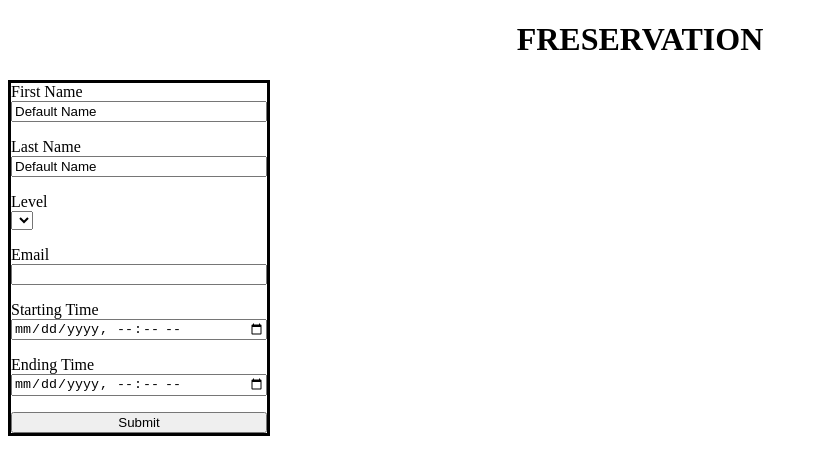
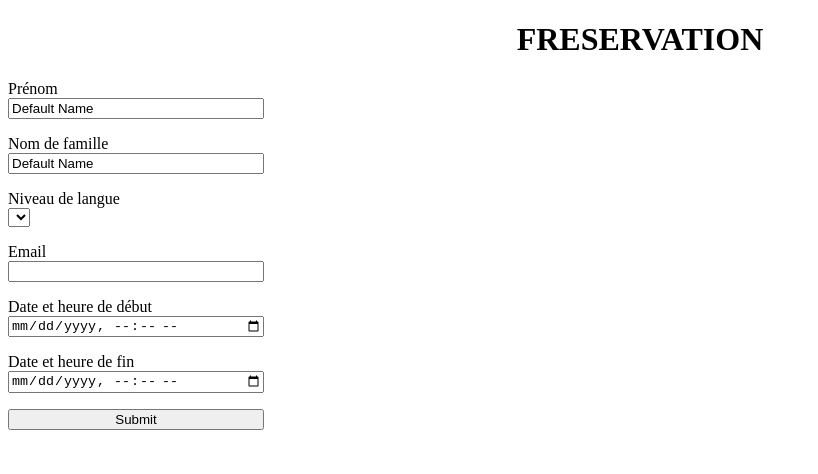
Before and after one commit to lefrancorentin/freservation, an Angular app in the folder freservation-front/: page / in a window 1280 px wide. Shown: the top 474 px of the page, without its empty margins (0-818 px from the left). Built offline with nearby package versions, Linux system fonts and the light colour scheme.

Commit message:
Validation et affichages d'erreurs basique avec template-driven form

```diff
--- a/freservation-front/src/app/registration-form/registration-form.component.html
+++ b/freservation-front/src/app/registration-form/registration-form.component.html
@@ -1,20 +1,42 @@
-<form class="form" (ngSubmit)="onSubmit()">
-  <label [for]="firstNameLabel">First Name</label>
-  <input type="text" [id]="firstNameLabel" [name]="firstNameLabel" [(ngModel)]="firstNameValue" class="form-element" />
-  <label [for]="firstNameLabel">Last Name</label>
-  <input type="text" [id]="firstNameLabel" [name]="lastNameLabel" [(ngModel)]="lastNameValue" class="form-element" />
-  <label [for]="levelLabel">Level</label>
-  <select [id]="levelLabel" [name]="levelLabel" [(ngModel)]="levelValue"  class="form-element">
+<div>
+  <form class="form" #form="ngForm" (ngSubmit)="onSubmit(form)">
+    <label [for]="firstNameLabel">Prénom</label>
+    <input type="text" [id]="firstNameLabel" [name]="firstNameLabel" [(ngModel)]="firstNameValue" #firstNameModel="ngModel" class="form-element" required />
+    <div *ngIf="form.submitted && firstNameModel.errors?.['required']" class="error">
+      Le prénom est requis
+    </div>
+    <label [for]="firstNameLabel">Nom de famille</label>
+    <input type="text" [id]="lastNameLabel" [name]="lastNameLabel" [(ngModel)]="lastNameValue" #lastNameModel="ngModel" class="form-element" required />
+    <div *ngIf="form.submitted && lastNameModel.errors?.['required']" class="error">
+      Le nom de famille est requis
+    </div>
+    <label [for]="levelLabel">Niveau de langue</label>
+    <select [id]="levelLabel" [name]="levelLabel" [(ngModel)]="levelValue" #levelModel="ngModel" class="form-element" required>
       <ng-container *ngFor="let level of levels | keyvalue">
         <option>{{ level.value }}</option>
       </ng-container>
     </select>
+    <div *ngIf="form.submitted && levelModel.errors?.['required']" class="error">
+      Le niveau de langue est requis
+    </div>
     <label [for]="emailLabel">Email</label>
-  <input type="text"  [id]="emailLabel" [name]="emailLabel" [(ngModel)]="emailValue" class="form-element" />
-  <label [for]="startingTimeLabel">Starting Time</label>
-  <input type="datetime-local" [id]="startingTimeLabel" [name]="startingTimeLabel" [(ngModel)]="startingTimeValue" class="form-element" />
-  <label [for]="endingTimeLabel">Ending Time</label>
-  <input type="datetime-local" [id]="endingTimeLabel" [name]="endingTimeLabel" [(ngModel)]="endingTimeValue" class="form-element" />
+    <input type="text"  [id]="emailLabel" [name]="emailLabel" [(ngModel)]="emailValue" #emailModel="ngModel" [pattern]="EMAIL_PATTERN" required class="form-element" />
+    <div *ngIf="form.submitted && emailModel.errors?.['required']" class="error">
+      L'e-mail est requis
+    </div>
+    <div *ngIf="form.submitted && emailModel.errors?.['pattern']" class="error">
+      Le format de l'e-mail est invalide
+    </div>
+    <label [for]="startingTimeLabel">Date et heure de début</label>
+    <input type="datetime-local" [id]="startingTimeLabel" [name]="startingTimeLabel" [(ngModel)]="startingTimeValue" #startingTimeModel="ngModel" required class="form-element" />
+    <div *ngIf="form.submitted && startingTimeModel.errors?.['required']" class="error">
+      L'heure de début désirée est requise
+    </div>
+    <label [for]="endingTimeLabel">Date et heure de fin</label>
+    <input type="datetime-local" [id]="endingTimeLabel" [name]="endingTimeLabel" [(ngModel)]="endingTimeValue" #endingTimeModel="ngModel" required class="form-element" />
+    <div *ngIf="form.submitted && endingTimeModel.errors?.['required']" class="error">
+      L'heure de fin désirée est requise
+    </div>
     <button type="submit">Submit</button>
   </form>
-<p class="log">{{ log }}</p>
+</div>
--- a/freservation-front/src/app/registration-form/registration-form.component.scss
+++ b/freservation-front/src/app/registration-form/registration-form.component.scss
@@ -1,5 +1,4 @@
 .form {
-  border: solid;
   display: flex;
   flex-direction: column;
   justify-content: space-around;
@@ -12,4 +11,10 @@
   select.form-element {
     align-self: start;
   }
+
+  .error {
+    color: red;
+    margin-top: -0.5rem;
+    margin-bottom: 1rem;
+  }
 }
--- a/freservation-front/src/app/registration-form/registration-form.component.ts
+++ b/freservation-front/src/app/registration-form/registration-form.component.ts
@@ -1,11 +1,10 @@
 import { CommonModule } from '@angular/common';
 import { Component, inject } from '@angular/core';
-import { FormsModule } from '@angular/forms';
+import { FormsModule, NgForm } from '@angular/forms';
 
 import { BookingRequest, LanguageLevel } from "../../model";
 import { BookingService } from 'src/service/bookingService';
 import { HttpClientModule, HttpErrorResponse } from '@angular/common/http';
-
 
 @Component({
   selector: 'app-registration-form',
@@ -24,9 +23,12 @@ export class RegistrationFormComponent {
   bookingService = inject(BookingService);
   log = "";
 
+  EMAIL_PATTERN  = /[\w.]*\w+@\w+\.\w+/
+
   // voir si reactiveForms c'est mieux plus tard
   // firstNameFormControl = new FormControl();
   // lastNameFormControl = new FormControl();
+  // reactive devrait être plus rapide, faire des tests ? https://angular.io/guide/forms-overview#mutability-of-the-data-model
   levels = LanguageLevel;
 
   firstNameLabel = "firstname";
@@ -40,10 +42,11 @@ export class RegistrationFormComponent {
   lastNameValue = "Default Name";
   levelValue!: LanguageLevel;
   emailValue = "";
-  startingTimeValue = (new Date()).toISOString();
-  endingTimeValue = (new Date()).toISOString();
+  startingTimeValue= "";
+  endingTimeValue = "";
 
-  onSubmit() {
+  onSubmit(ngForm: NgForm) {
+    if(ngForm.form.valid) {
       // TODO: fix deprecated
       this.bookingService.bookTimeSlot(this.constructRequestFromFormValues()).subscribe(
         (response: string) => {
@@ -55,6 +58,7 @@ export class RegistrationFormComponent {
           this.log = error.message;
         });
     }
+  }
 
   private constructRequestFromFormValues(): BookingRequest {
     return {
@@ -62,8 +66,8 @@ export class RegistrationFormComponent {
       lastname: this.lastNameValue,
       level: this.levelValue,
       email: this.emailValue,
-      startTime: new Date(this.startingTimeValue),
-      endingTime: new Date(this.endingTimeValue)
+      startTime: new Date(this.startingTimeValue).toISOString(),
+      endingTime: new Date(this.endingTimeValue).toISOString(),
     }
   }
 }
```
Also changed, not shown: 2 other files (tests, documents, lock files or other folders). Lines whose indentation alone changed are shown as unchanged.
